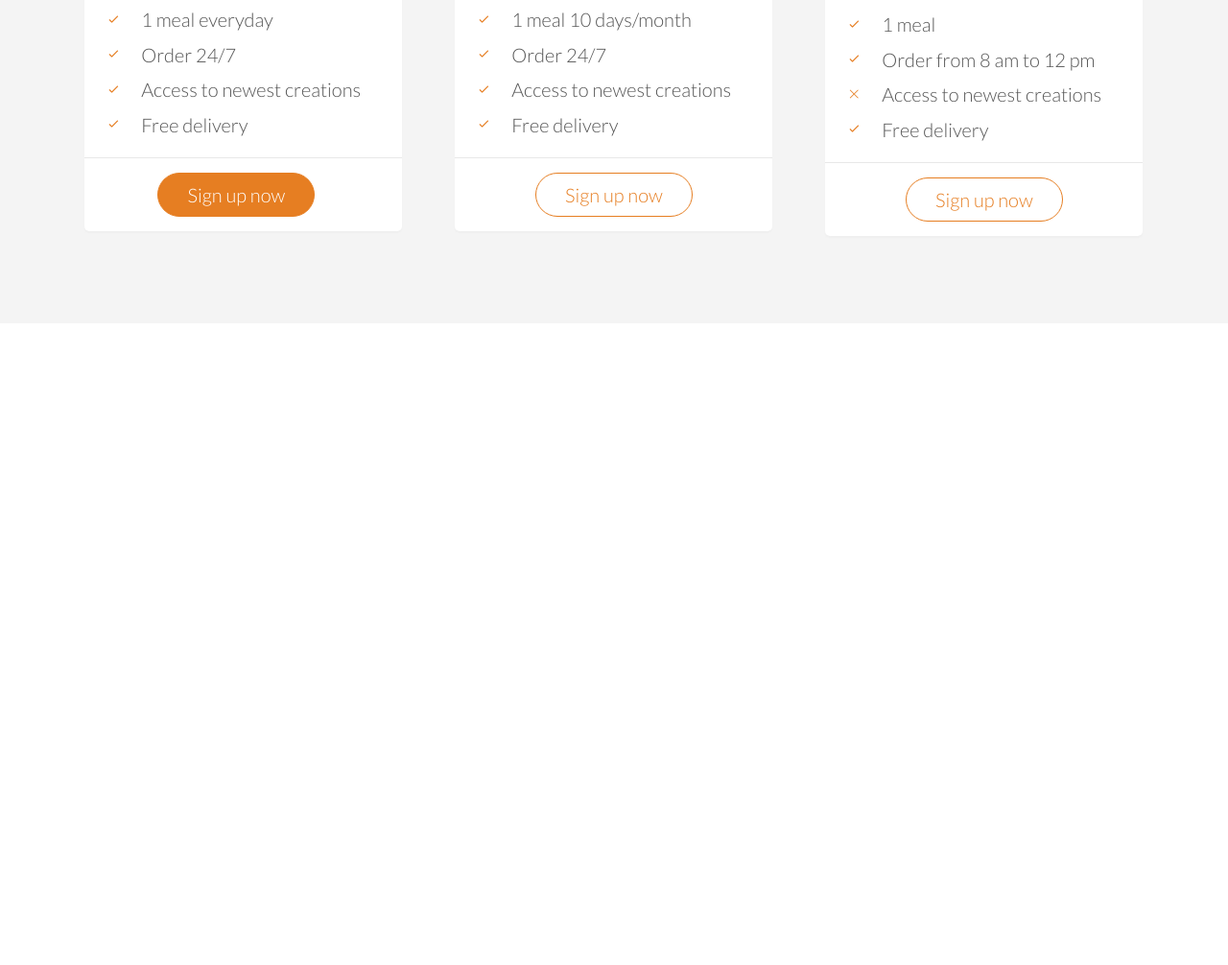
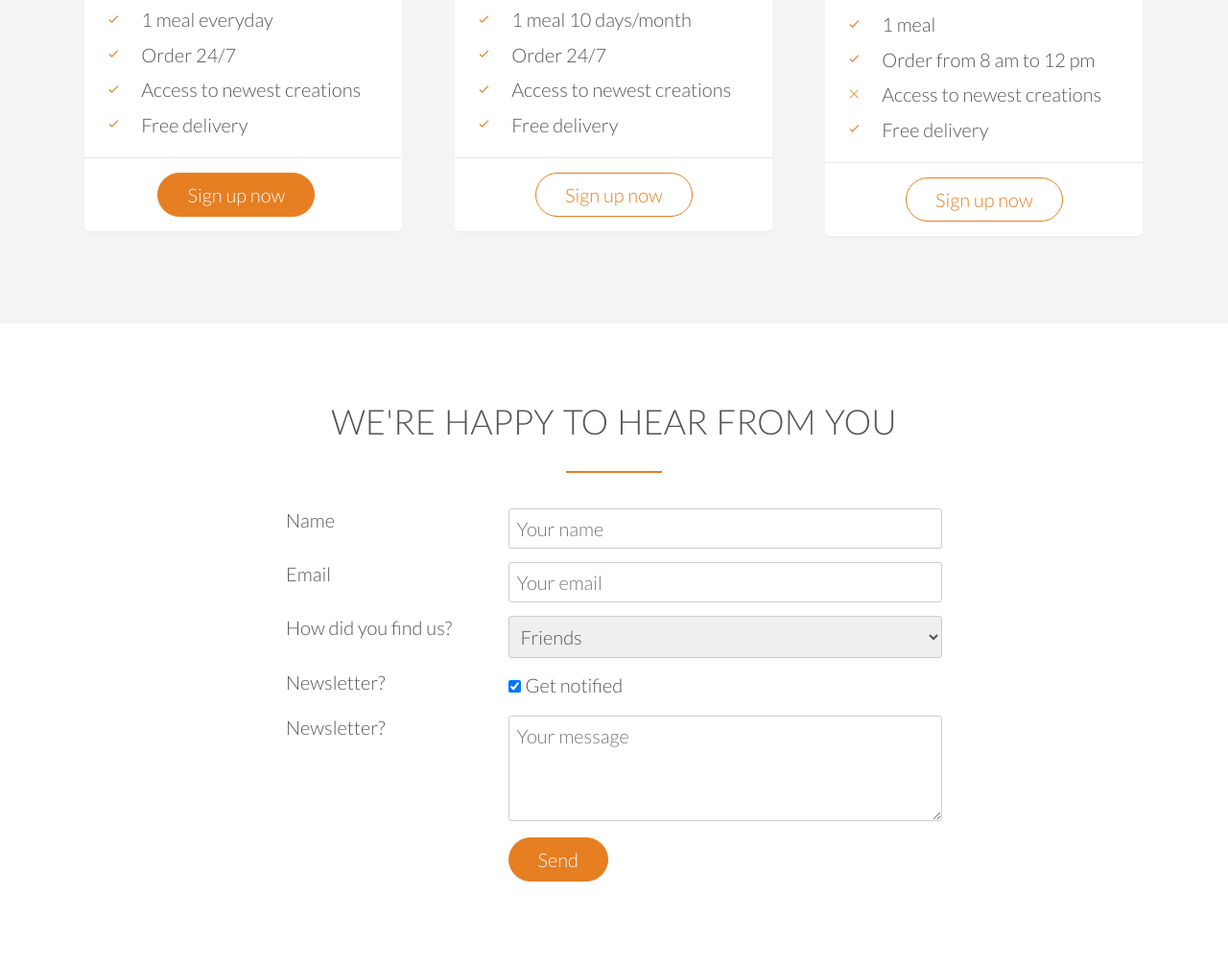
Before and after one commit to Abhi8968/HTML-CSS, a plain HTML site: page Omnifood Project/index.html in a window 1280 px wide. Shown: the part 4395-5401 px from the top of the page at 96% size. Before the commit the page ends 4732 px from the top, so only its background shows below. Drawn offline with Linux system fonts and the light colour scheme; files whose address does not match are found by name.

Commit message:
Feature Update v0.6
FEATURES ADDED:
- Contact form Added for queries
- minor bugs fixed

```diff
--- a/Omnifood Project/index.html
+++ b/Omnifood Project/index.html
@@ -587,6 +587,101 @@
             <!-- Monthly-Plan Section-Sub-Block End-->
         </section>
         <!-- Website Monthly-Plan Section-Block End-->
+
+        <!-- Website Contact-Form Section-Block Start-->
+        <section class="section-form">
+            <!-- Contact-Form Section-Block-Heading Start-->
+            <div class="row">
+                <h2>
+                    We're happy to hear from you
+                </h2>
+            </div>
+            <!-- Contact-Form Section-Block-Heading End-->
+
+            <!-- Contact-Form Section-Block-Form Start-->
+            <div class="row">
+                <form method="post" action="#" class="contact-form">
+                    <!-- Contact-Form Sub-Form-Part-1 Start-->
+                    <div class="row">
+                        <div class="col span-1-of-3">
+                            <label for="name">Name</label>
+                        </div>
+
+                        <div class="col span-2-of-3">
+                            <input type="text" name="name" id = "name" placeholder="Your name" required>
+                        </div>
+                    </div>
+                    <!-- Contact-Form Sub-Form-Part-1 End-->
+
+                    <!-- Contact-Form Sub-Form-Part-2 Start-->
+                    <div class="row">
+                        <div class="col span-1-of-3">
+                            <label for="email">Email</label>
+                        </div>
+
+                        <div class="col span-2-of-3">
+                            <input type="email" name="email" id = "email" placeholder="Your email" required>
+                        </div>
+                    </div>
+                    <!-- Contact-Form Sub-Form-Part-2 End-->
+
+                    <!-- Contact-Form Sub-Form-Part-3 Start-->
+                    <div class="row">
+                        <div class="col span-1-of-3">
+                            <label for="find-us">How did you find us?</label>
+                        </div>
+
+                        <div class="col span-2-of-3">
+                            <select name="find-us" id="find-us">
+                                <option value="friends" selected>Friends</option>
+                                <option value="search">Searche Engine</option>
+                                <option value="ad">Advertisement</option>
+                                <option value="other">Other</option>
+                            </select>
+                        </div>
+                    </div>
+                    <!-- Contact-Form Sub-Form-Part-3 End-->
+
+                    <!-- Contact-Form Sub-Form-Part-4 Start-->
+                    <div class="row">
+                        <div class="col span-1-of-3">
+                            <label for="news">Newsletter?</label>
+                        </div>
+
+                        <div class="col span-2-of-3">
+                            <input type="checkbox" name="news" id = "news" checked>Get notified
+                        </div>
+                    </div>
+                    <!-- Contact-Form Sub-Form-Part-4 End-->
+
+                    <!-- Contact-Form Sub-Form-Part-5 Start-->
+                    <div class="row">
+                        <div class="col span-1-of-3">
+                            <label for="message">Newsletter?</label>
+                        </div>
+
+                        <div class="col span-2-of-3">
+                            <textarea name="message" placeholder="Your message" id="message"></textarea>
+                        </div>
+                    </div>
+                    <!-- Contact-Form Sub-Form-Part-5 End-->
+
+                    <!-- Contact-Form Sub-Form-Part-6 Start-->
+                    <div class="row">
+                        <div class="col span-1-of-3">
+                            <label>&nbsp;</label>
+                        </div>
+
+                        <div class="col span-2-of-3">
+                            <input type="submit" value="Send">
+                        </div>
+                    </div>
+                    <!-- Contact-Form Sub-Form-Part-6 End-->
+                </form>
+            </div>
+            <!-- Contact-Form Section-Block-Form End-->
+        </section>
+        <!-- Website Contact-Form Section-Block End-->
     </body>
     <!--HTML Body-Block End-->
 </html>
--- a/Omnifood Project/resources/css/style.css
+++ b/Omnifood Project/resources/css/style.css
@@ -122,7 +122,8 @@ h2:after
 /*-------------------------------*/
 
 .btn:link,
-.btn:visited
+.btn:visited,
+input[type=submit]
 {
     display: inline-block;
     padding: 10px 30px;
@@ -134,7 +135,8 @@ h2:after
 }
 
 .btn-full:link,
-.btn-full:visited
+.btn-full:visited,
+input[type=submit]
 {
     background-color: #e67e22;
     border: 1px solid #e67e22;
@@ -150,7 +152,9 @@ h2:after
 }
 
 .btn:hover,
-.btn:active
+.btn:active,
+input[type=submit]:hover,
+input[type=submit]:active,
 {
     background-color: #cf6d17;
     color: #fff;
@@ -545,3 +549,40 @@ cite img
     font-weight: 300;
 
 }
+
+
+/*-----------------------------------------------------*/
+/* Form*/
+/*-----------------------------------------------------*/
+
+
+.contact-form
+{
+    width: 60%;
+    margin: 0 auto;
+}
+
+input[type=text], input[type=email], select, textarea
+{
+    width: 100%;
+    padding: 8px;
+    border-radius: 3px;
+    border: 1px solid #ccc;
+}
+
+textarea
+{
+    height: 110px;
+}
+
+
+input[type=checkbox]
+{
+    margin: 10px 5px 10px 0;
+}
+
+/* To remove the blue border*/
+*:focus
+{
+    outline: none;
+}
```
